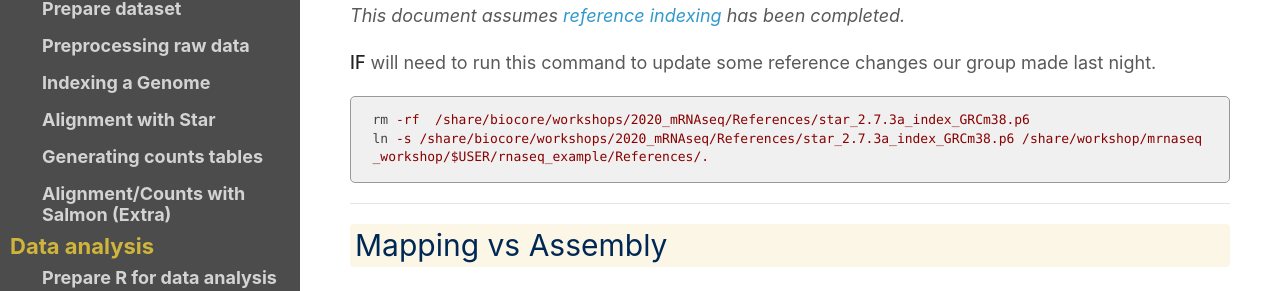
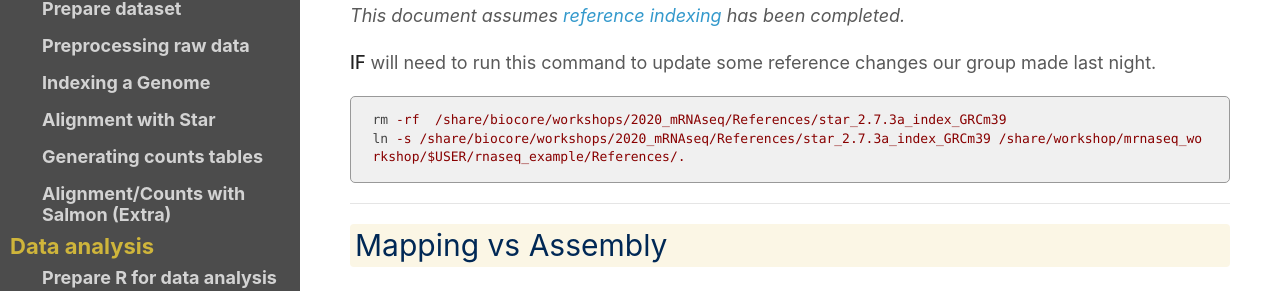
Before and after one commit to ucdavis-bioinformatics-training/2021-June-RNA-Seq-Analysis, a Jekyll site: the page built from data_reduction/02-alignment_mm.md, in a window 1280 px wide. Shown: the part 757-1048 px from the top of the page. Built offline with Jekyll 4.4.1, drawn with Linux system fonts in a browser that asks for light colours; our own code applies the rules of GitHub Pages for plain Markdown files; some of the changed text lies outside the part shown.

Commit message:
update to GRC39

````diff
--- a/data_reduction/02-alignment_mm.md
+++ b/data_reduction/02-alignment_mm.md
@@ -24,8 +24,8 @@ cp -r /share/biocore/workshops/2020_mRNAseq_July/01-HTS_Preproc /share/workshop/
 **IF** will need to run this command to update some reference changes our group made last night.
 
 ```bash
-rm -rf  /share/biocore/workshops/2020_mRNAseq/References/star_2.7.3a_index_GRCm38.p6
-ln -s /share/biocore/workshops/2020_mRNAseq/References/star_2.7.3a_index_GRCm38.p6 /share/workshop/mrnaseq_workshop/$USER/rnaseq_example/References/.
+rm -rf  /share/biocore/workshops/2020_mRNAseq/References/star_2.7.3a_index_GRCm39
+ln -s /share/biocore/workshops/2020_mRNAseq/References/star_2.7.3a_index_GRCm39 /share/workshop/mrnaseq_workshop/$USER/rnaseq_example/References/.
 ```
 
 ---
@@ -269,7 +269,7 @@ What does stranded and unstranded mean? Which is better and why? [Stranded vs Un
 
     <img src="alignment_mm_figures/index_igv3.png" alt="index_igv3" width="80%" style="border:5px solid #ADD8E6;"/>
 
-1. The first thing we want to do is load the Human genome. Click on "Genomes" in the menu and choose "Human (GRCm38/mm10)".
+1. The first thing we want to do is load the Human genome. Click on "Genomes" in the menu and choose "Mouse (GRCm39)".
 
     <img src="alignment_mm_figures/index_igv4.png" alt="index_igv4" width="80%" style="border:5px solid #ADD8E6;"/>
 
@@ -350,7 +350,7 @@ What does stranded and unstranded mean? Which is better and why? [Stranded vs Un
     echo "My SLURM_ARRAY_TASK_ID: " $SLURM_ARRAY_TASK_ID
 
     sample=`sed "${SLURM_ARRAY_TASK_ID}q;d" samples.txt`
-    REF="References/star_2.7.3a_index_GRCm38.p6"
+    REF="References/star_2.7.3a_index_GRCm39"
 
     outpath='02-STAR_alignment'
     [[ -d ${outpath} ]] || mkdir ${outpath}
````
Also changed, not shown: data_analysis/annotation_mm.md (+2 -2 lines), data_reduction/02-alignment-indexref_mm.md (+4 -4 lines), 2 other files.
